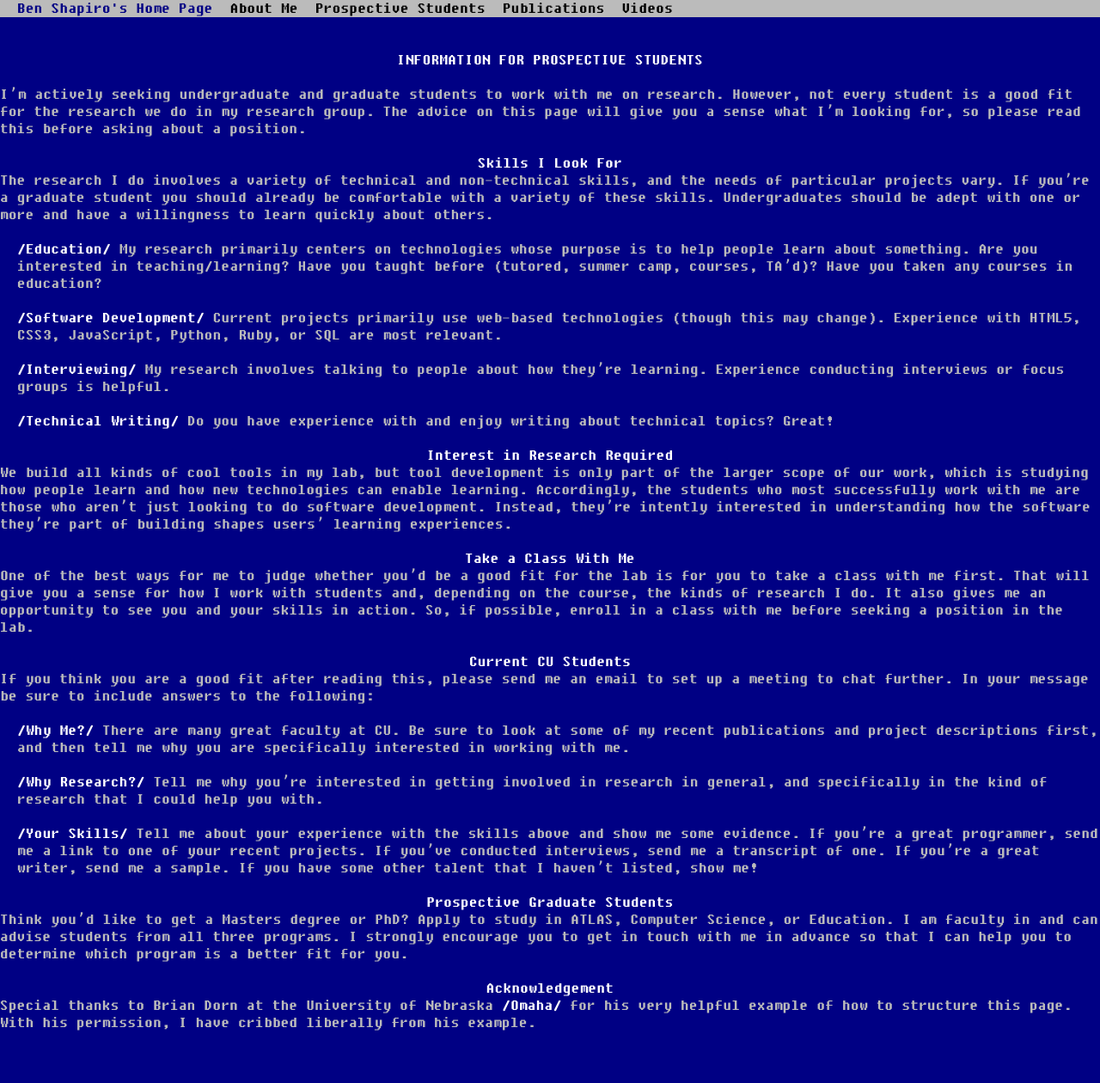
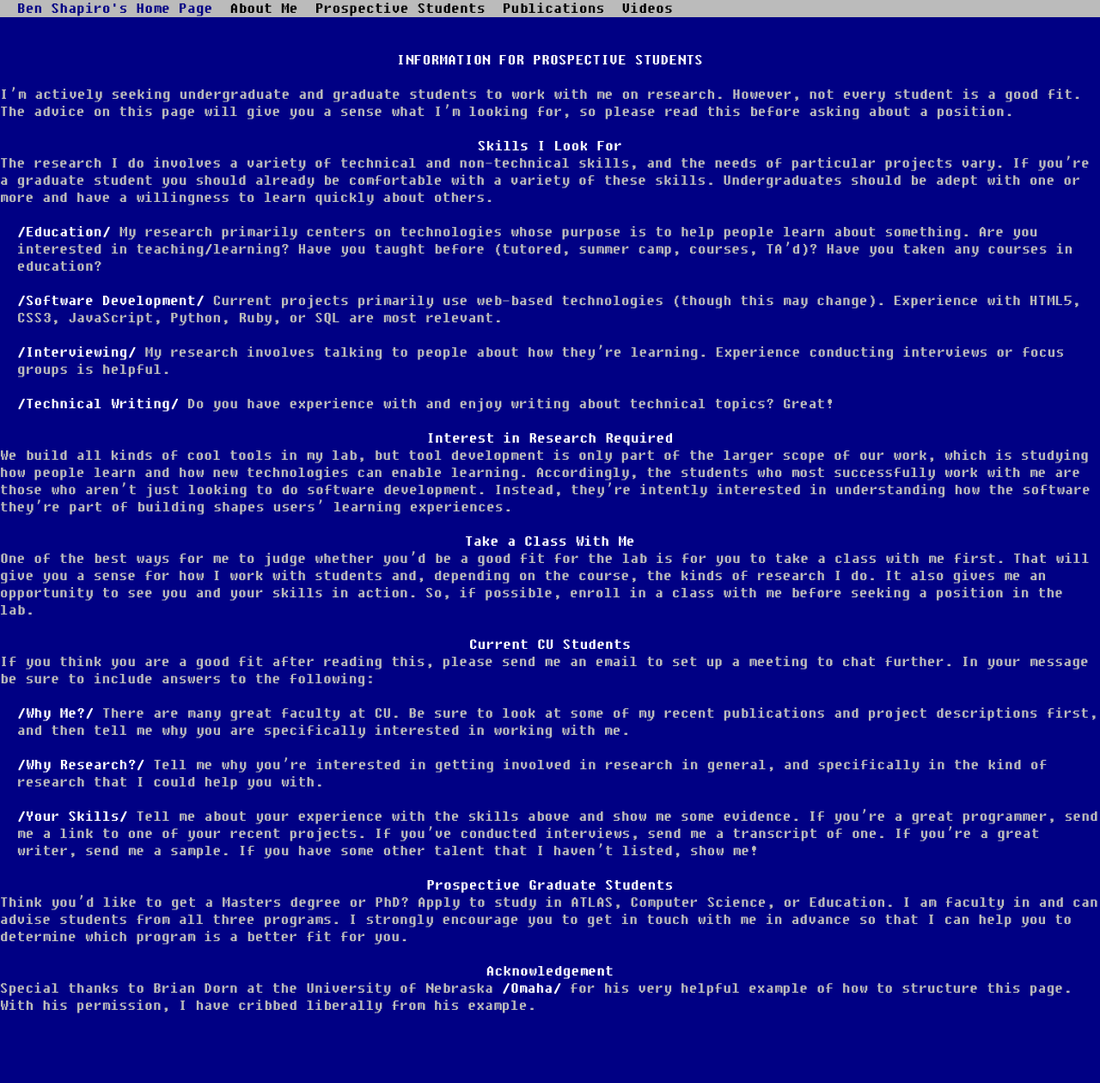
Before and after one commit to bennytheshap/personal_web, a Jekyll site: the page built from prospective_students.md, in a window 1280 px wide. Shown: the whole page at 86% size. Built offline with Jekyll 4.4.1, drawn with Linux system fonts in a browser that asks for light colours; comment, search, counter and statistics services are not loaded.

Commit message:
tightening wording

```diff
--- a/prospective_students.md
+++ b/prospective_students.md
@@ -4,7 +4,7 @@ title: Prospective Students
 longtitle: Information for Prospective Students
 permalink: /prospective_students/
 ---
-I’m actively seeking undergraduate and graduate students to work with me on research. However, not every student is a good fit for the research we do in my research group. The advice on this page will give you a sense what I’m looking for, so please read this before asking about a position.
+I’m actively seeking undergraduate and graduate students to work with me on research. However, not every student is a good fit. The advice on this page will give you a sense what I’m looking for, so please read this before asking about a position.
 
 Skills I Look For
 ------
```
